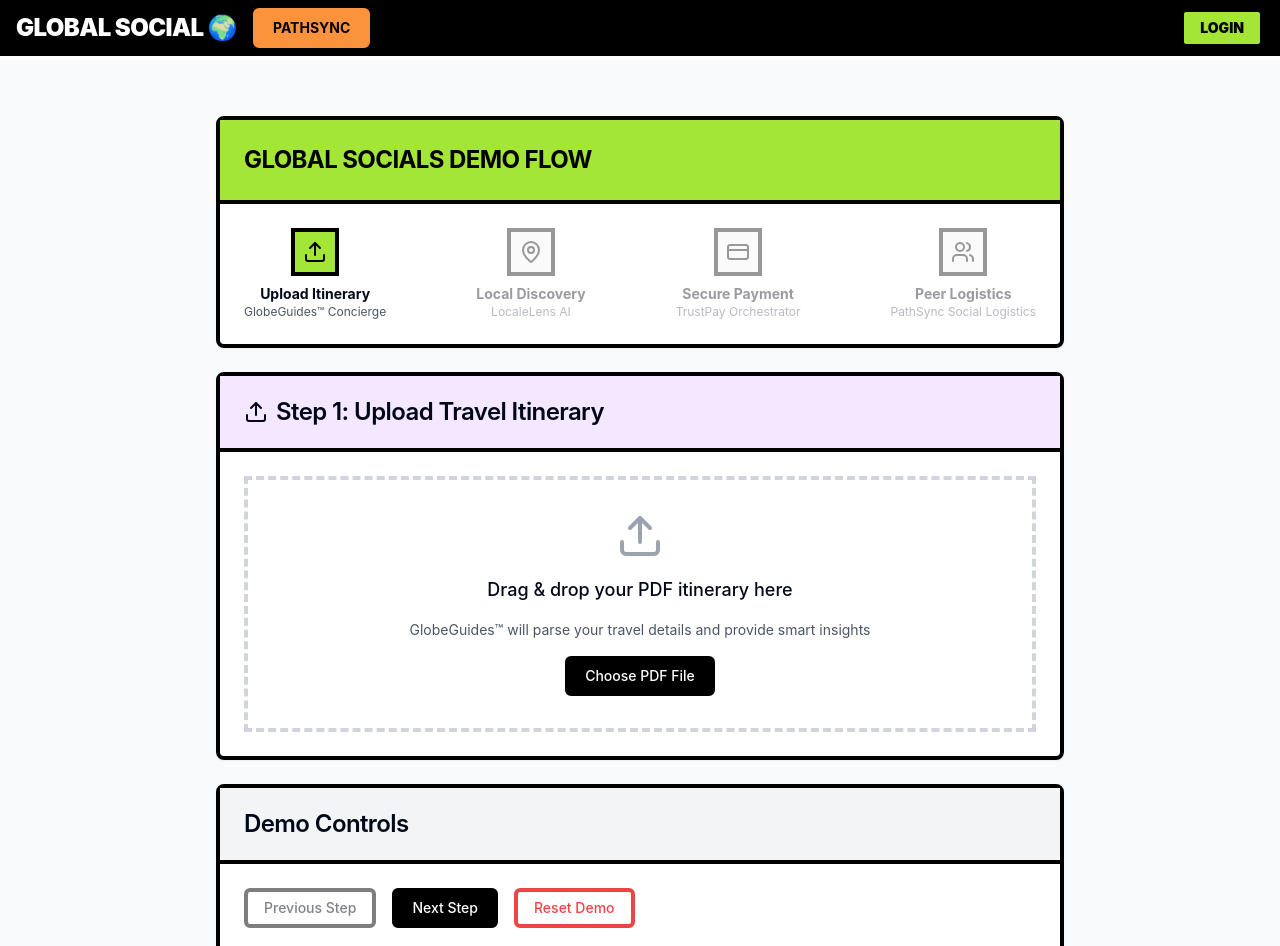
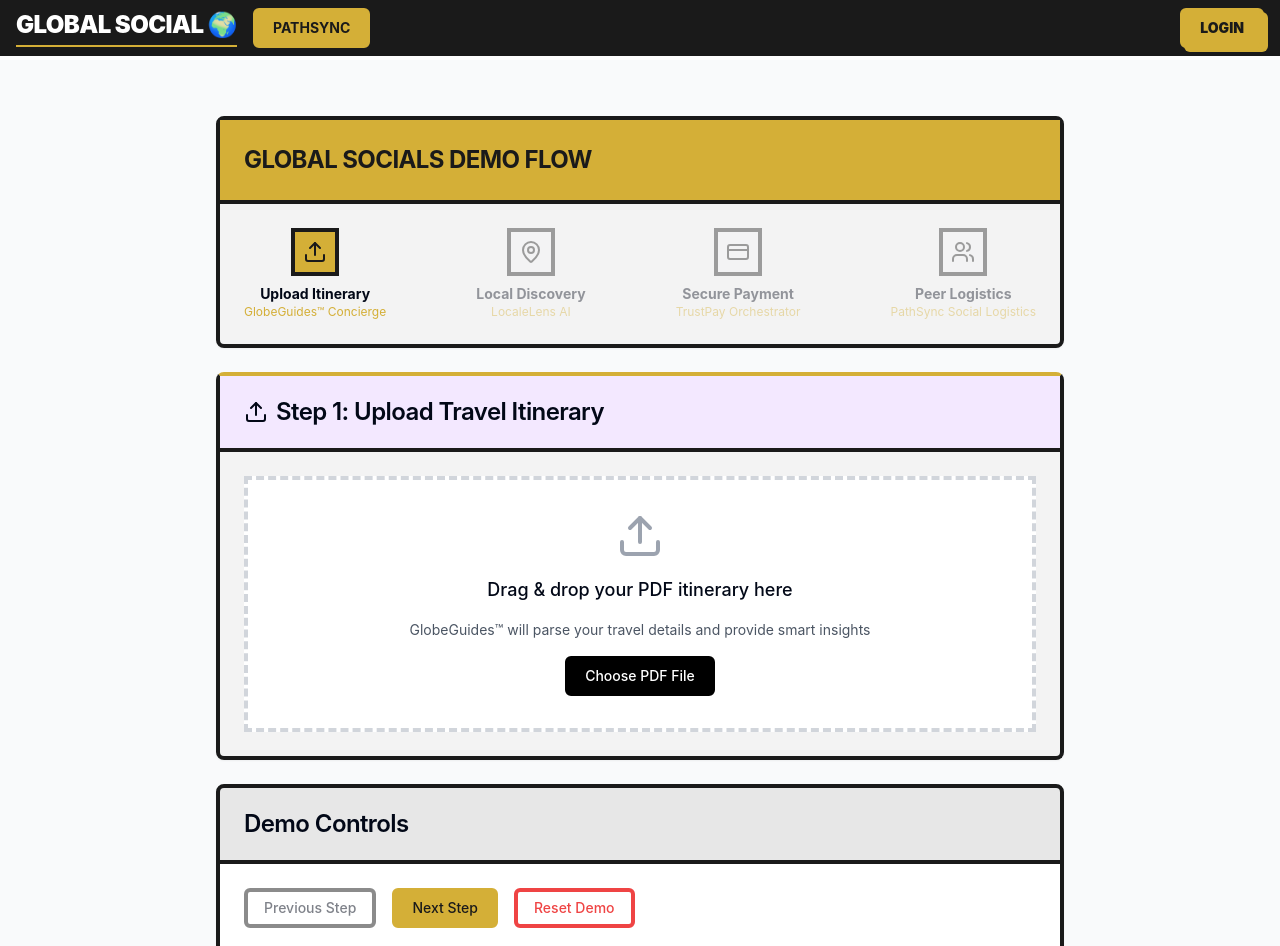
Before and after one commit to BhanuBandreddy/bankx-global-social, a React (Vite) app: page /demo in a window 1280 px wide. Shown: the top 946 px of the page. Built offline with nearby package versions, Linux system fonts and the light colour scheme; the HTML template or start-up script is replaced by a standard one.

Commit message:
feat: Implement gold and charcoal theme
Integrate the gold and charcoal color palette into the Global Social UI, including Tailwind config updates, header/navigation styling, button and card enhancements, typography adjustments, and micro-interaction additions.

```diff
--- a/src/components/AuthNavbar.tsx
+++ b/src/components/AuthNavbar.tsx
@@ -11,7 +11,7 @@ export const AuthNavbar = () => {
   if (loading) {
     return (
       <div className="flex items-center space-x-4">
-        <div className="w-8 h-8 bg-gray-200 rounded-full animate-pulse"></div>
+        <div className="w-8 h-8 bg-gold/20 rounded-full animate-pulse"></div>
       </div>
     );
   }
@@ -21,7 +21,7 @@ export const AuthNavbar = () => {
       <div className="flex items-center space-x-4">
         <Button
           onClick={() => navigate('/auth')}
-          className="bg-lime-400 text-black border-4 border-black font-black hover:bg-lime-300 shadow-[4px_4px_0px_0px_#000] hover:shadow-[6px_6px_0px_0px_#000] transition-all"
+          className="bg-gold text-charcoal border-4 border-gold font-black hover:bg-gold/90 shadow-[4px_4px_0px_0px_#D4AF37] hover:shadow-gold transition-all"
         >
           LOGIN
         </Button>
@@ -32,9 +32,9 @@ export const AuthNavbar = () => {
   return (
     <div className="flex items-center space-x-4">
       <div className="flex items-center space-x-2">
-        <Avatar className="w-8 h-8 border-2 border-black">
+        <Avatar className="w-8 h-8 border-2 border-gold">
           <AvatarImage src="/placeholder.svg" />
-          <AvatarFallback className="bg-lime-400 text-black font-bold">
+          <AvatarFallback className="bg-gold text-charcoal font-bold">
             {user.email?.charAt(0).toUpperCase()}
           </AvatarFallback>
         </Avatar>
@@ -45,7 +45,7 @@ export const AuthNavbar = () => {
       <Button
         onClick={signOut}
         variant="outline"
-        className="border-2 border-white text-white hover:bg-white hover:text-black font-bold"
+        className="border-2 border-gold text-gold hover:bg-gold hover:text-charcoal font-bold"
       >
         LOGOUT
       </Button>
--- a/src/components/DemoFlow.tsx
+++ b/src/components/DemoFlow.tsx
@@ -213,13 +213,13 @@ export const DemoFlow = () => {
   return (
     <div className="max-w-4xl mx-auto p-6 space-y-6">
       {/* Demo Progress Header */}
-      <Card className="border-4 border-black">
-        <CardHeader className="bg-lime-400 border-b-4 border-black">
-          <CardTitle className="text-2xl font-bold text-black uppercase">
+      <Card className="border-4 border-charcoal">
+        <CardHeader className="bg-gold border-b-4 border-charcoal">
+          <CardTitle className="text-2xl font-bold text-charcoal uppercase">
             Global Socials Demo Flow
           </CardTitle>
         </CardHeader>
-        <CardContent className="p-6">
+        <CardContent className="p-6 bg-charcoal/5">
           <div className="flex justify-between items-center">
             {steps.map((step, index) => {
               const IconComponent = step.icon;
@@ -230,15 +230,15 @@ export const DemoFlow = () => {
                     index <= currentStep ? 'opacity-100' : 'opacity-40'
                   }`}
                 >
-                  <div className={`w-12 h-12 border-4 border-black flex items-center justify-center ${
-                    index === currentStep ? 'bg-lime-400' :
-                    index < currentStep ? 'bg-green-300' : 'bg-gray-100'
+                  <div className={`w-12 h-12 border-4 border-charcoal flex items-center justify-center ${
+                    index === currentStep ? 'bg-gold' :
+                    index < currentStep ? 'bg-gold/70' : 'bg-gray-100'
                   }`}>
-                    <IconComponent className="w-6 h-6 text-black" />
+                    <IconComponent className="w-6 h-6 text-charcoal" />
                   </div>
                   <div className="text-center">
                     <div className="font-bold text-sm">{step.name}</div>
-                    <div className="text-xs text-gray-600">{step.agent}</div>
+                    <div className="text-xs text-gold">{step.agent}</div>
                   </div>
                 </div>
               );
@@ -249,14 +249,14 @@ export const DemoFlow = () => {
 
       {/* Step 1: GlobeGuides - File Upload */}
       {currentStep === 0 && (
-        <Card className="border-4 border-black">
-          <CardHeader className="bg-purple-100 border-b-4 border-black">
+        <Card className="border-4 border-charcoal border-t-4 border-t-gold">
+          <CardHeader className="bg-purple-100 border-b-4 border-charcoal">
             <CardTitle className="flex items-center space-x-2">
               <Upload className="w-6 h-6" />
               <span>Step 1: Upload Travel Itinerary</span>
             </CardTitle>
           </CardHeader>
-          <CardContent className="p-6">
+          <CardContent className="p-6 bg-charcoal/5">
             <div
               className={`border-4 border-dashed p-8 text-center transition-colors ${
                 isDragOver
@@ -310,26 +310,26 @@ export const DemoFlow = () => {
 
       {/* Parsed Itinerary Display */}
       {itinerary && (
-        <Card className="border-4 border-black">
-          <CardHeader className="bg-blue-100 border-b-4 border-black">
+        <Card className="border-4 border-charcoal border-t-4 border-t-gold">
+          <CardHeader className="bg-blue-100 border-b-4 border-charcoal">
             <CardTitle>📋 Parsed Itinerary (GlobeGuides™)</CardTitle>
           </CardHeader>
-          <CardContent className="p-6">
+          <CardContent className="p-6 bg-charcoal/5">
             <div className="grid grid-cols-2 md:grid-cols-4 gap-4">
-              <div className="p-4 bg-gray-50 border-2 border-gray-300">
-                <div className="font-bold">Route</div>
+              <div className="p-4 bg-white border-2 border-charcoal">
+                <div className="font-bold text-gold">Route</div>
                 <div>{renderValue(itinerary.route)}</div>
               </div>
-              <div className="p-4 bg-gray-50 border-2 border-gray-300">
-                <div className="font-bold">Date</div>
+              <div className="p-4 bg-white border-2 border-charcoal">
+                <div className="font-bold text-gold">Date</div>
                 <div>{renderValue(itinerary.date)}</div>
               </div>
-              <div className="p-4 bg-gray-50 border-2 border-gray-300">
-                <div className="font-bold">Weather</div>
+              <div className="p-4 bg-white border-2 border-charcoal">
+                <div className="font-bold text-gold">Weather</div>
                 <div>{renderValue(itinerary.weather)}</div>
               </div>
-              <div className="p-4 bg-yellow-100 border-2 border-yellow-400">
-                <div className="font-bold">Alert</div>
+              <div className="p-4 bg-gold/20 border-2 border-gold">
+                <div className="font-bold text-charcoal">Alert</div>
                 <div>{renderValue(itinerary.alerts)}</div>
               </div>
             </div>
@@ -337,14 +337,14 @@ export const DemoFlow = () => {
             {(itinerary.flight || itinerary.gate) && (
               <div className="mt-4 grid grid-cols-2 gap-4">
                 {itinerary.flight && (
-                  <div className="p-4 bg-green-50 border-2 border-green-300">
-                    <div className="font-bold">Flight</div>
+                  <div className="p-4 bg-gold/10 border-2 border-gold">
+                    <div className="font-bold text-charcoal">Flight</div>
                     <div>{renderValue(itinerary.flight)}</div>
                   </div>
                 )}
                 {itinerary.gate && (
-                  <div className="p-4 bg-green-50 border-2 border-green-300">
-                    <div className="font-bold">Gate/Terminal</div>
+                  <div className="p-4 bg-gold/10 border-2 border-gold">
+                    <div className="font-bold text-charcoal">Gate/Terminal</div>
                     <div>{renderValue(itinerary.gate)}</div>
                   </div>
                 )}
@@ -388,8 +388,8 @@ export const DemoFlow = () => {
       )}
 
       {/* Demo Controls */}
-      <Card className="border-4 border-black">
-        <CardHeader className="bg-gray-100 border-b-4 border-black">
+      <Card className="border-4 border-charcoal">
+        <CardHeader className="bg-charcoal/10 border-b-4 border-charcoal">
           <CardTitle>Demo Controls</CardTitle>
         </CardHeader>
         <CardContent className="p-6">
@@ -398,14 +398,14 @@ export const DemoFlow = () => {
               onClick={() => setCurrentStep(Math.max(0, currentStep - 1))}
               disabled={currentStep === 0}
               variant="outline"
-              className="border-4 border-black"
+              className="border-4 border-charcoal hover:bg-charcoal/10"
             >
               Previous Step
             </Button>
             <Button
               onClick={() => setCurrentStep(Math.min(3, currentStep + 1))}
               disabled={currentStep === 3}
-              className="bg-black text-white border-4 border-black hover:bg-gray-800"
+              className="bg-gold text-charcoal border-4 border-gold hover:bg-gold/90 hover:shadow-gold"
             >
               Next Step
             </Button>
--- a/src/components/Navbar.tsx
+++ b/src/components/Navbar.tsx
@@ -7,12 +7,12 @@ export const Navbar = () => {
   const navigate = useNavigate();
 
   return (
-    <nav className="border-b-4 border-white bg-black">
+    <nav className="border-b-4 border-white bg-charcoal">
       <div className="container mx-auto px-4 py-2">
         <div className="flex items-center justify-between">
           <div className="flex items-center space-x-4">
             <h1
-              className="text-2xl font-black text-white uppercase tracking-tight cursor-pointer focus-ring"
+              className="text-2xl font-black text-white uppercase tracking-tight cursor-pointer focus-ring border-b-2 border-gold pb-1"
               onClick={() => navigate("/")}
               tabIndex={0}
               onKeyDown={(e) => e.key === 'Enter' && navigate("/")}
@@ -22,7 +22,7 @@ export const Navbar = () => {
             <div className="flex space-x-2">
               <Button
                 onClick={() => navigate("/logistics")}
-                className="bg-orange-400 text-black border-4 border-orange-400 hover:bg-orange-500 font-bold focus-ring"
+                className="bg-gold text-charcoal border-4 border-gold hover:bg-gold/90 hover:shadow-gold font-bold focus-ring transition-all duration-150"
               >
                 PATHSYNC
               </Button>
--- a/tailwind.config.ts
+++ b/tailwind.config.ts
@@ -22,6 +22,7 @@ export default {
 			colors: {
 				ink: "#0E0E0E",
 				charcoal: "#1A1A1A",
+				gold: "#D4AF37",
 				accent: "#12973E",
 				border: 'hsl(var(--border))',
 				input: 'hsl(var(--input))',
@@ -93,6 +94,10 @@ export default {
 			animation: {
 				'accordion-down': 'accordion-down 0.2s ease-out',
 				'accordion-up': 'accordion-up 0.2s ease-out'
+			},
+			boxShadow: {
+				'gold': '0 4px 0 rgba(212,175,55,0.6)',
+				'gold-lg': '0 6px 0 rgba(212,175,55,0.6)'
 			}
 		}
 	},
```
Also changed, not shown: src/components/Hero.tsx (+18 -18 lines), src/pages/Index.tsx (+5 -5 lines).
